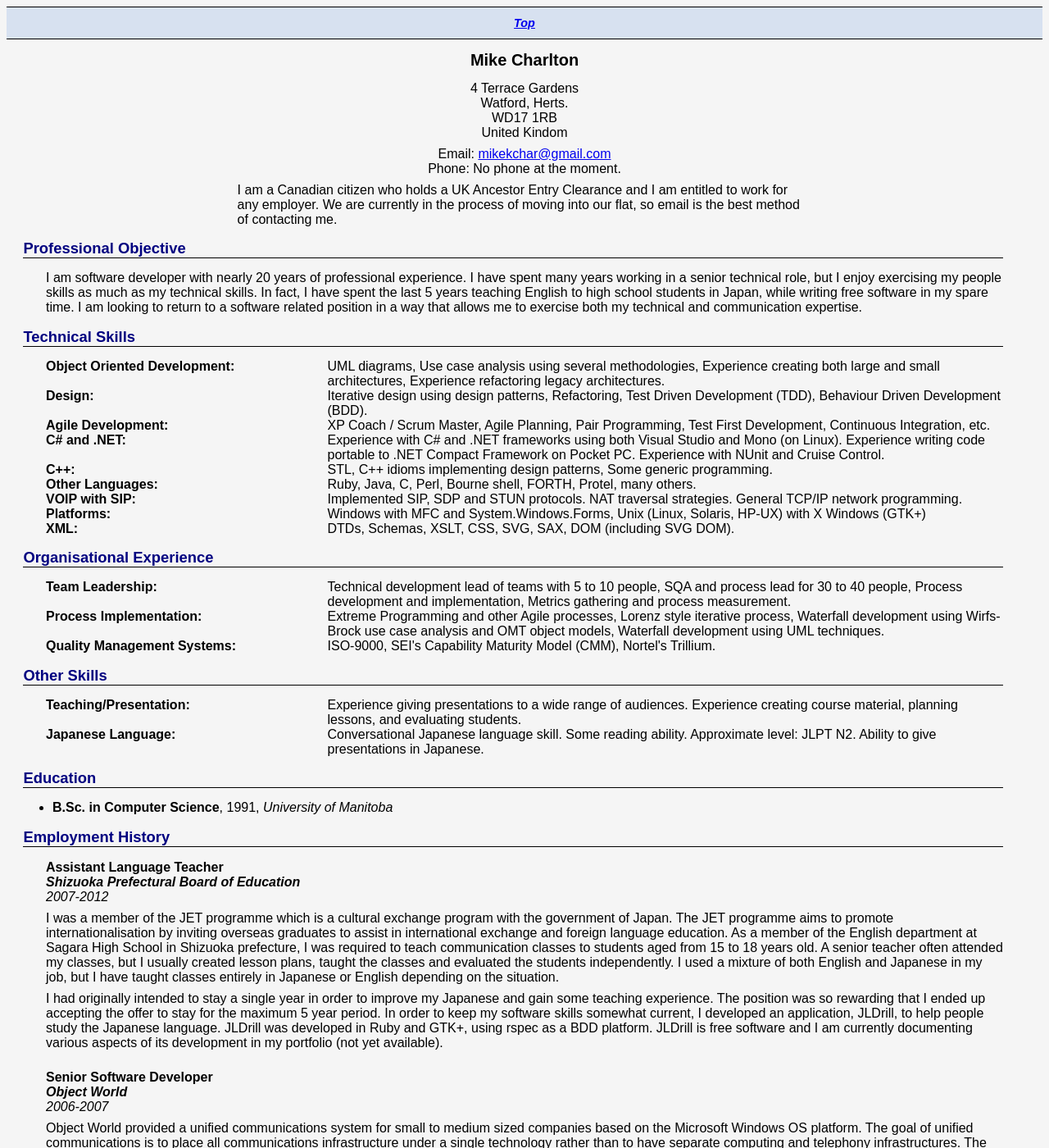
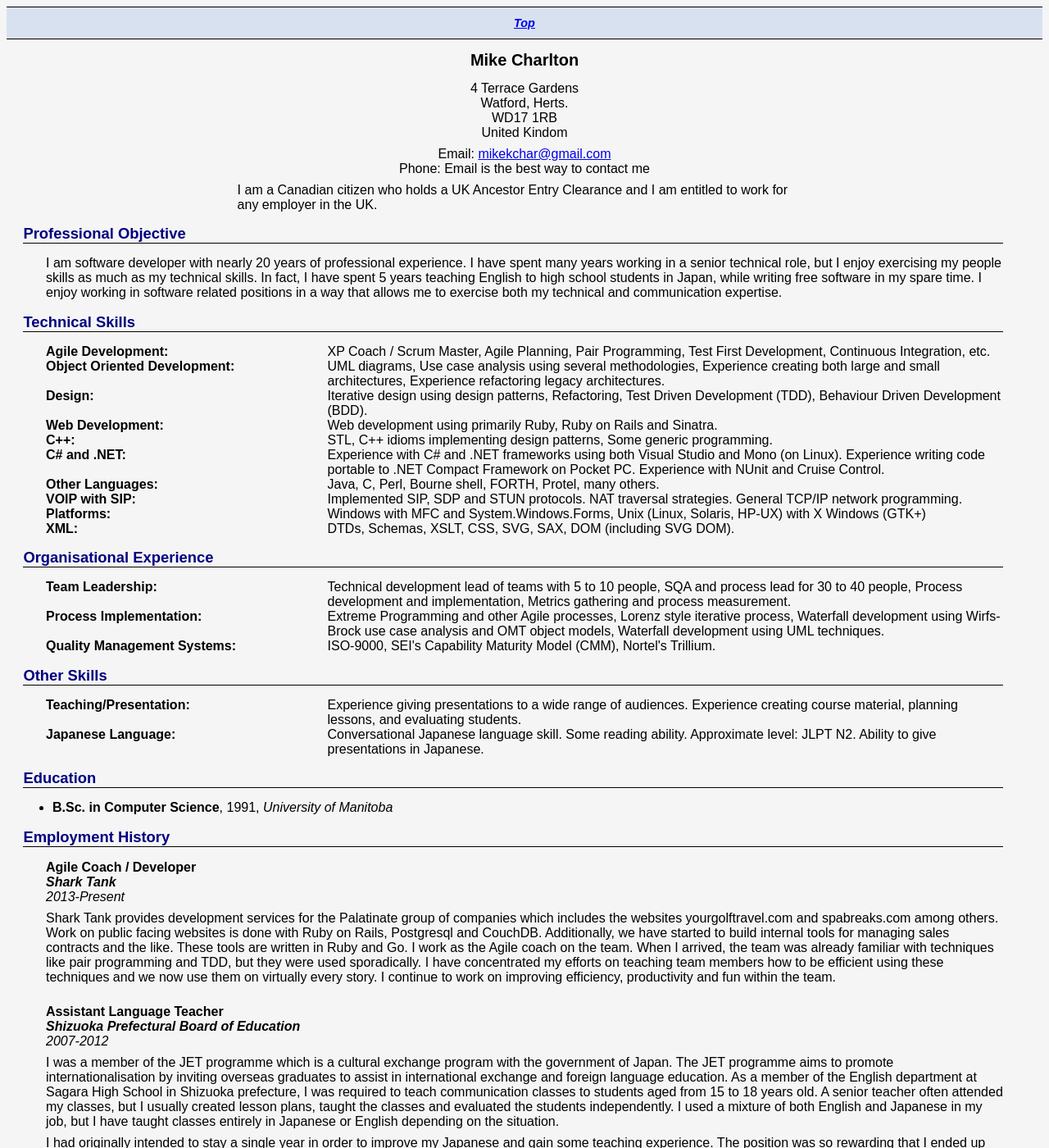
Before and after one commit to mikekchar/portfolio, a Jekyll site: the page built from _posts/2012-04-09-resume.html, in a window 1280 px wide and 1400 px high. Shown: the whole window at 82% size. Built offline with Jekyll 4.4.1, drawn with Linux system fonts in a browser that asks for light colours.

Commit message:
Update my employment status
* Update my employment status in the index
* Update my resume slightly
* Add a Gemfile to make installing Jekyll easier
* Fix a typo in AboutMe.md

```diff
--- /dev/null
+++ b/Gemfile
@@ -0,0 +1,3 @@
+source 'https://rubygems.org'
+
+gem 'jekyll'
--- a/_includes/TODO.html
+++ b/_includes/TODO.html
@@ -2,6 +2,8 @@
 <ul>
     <li>Post on planning</li>
     <li>Replace this TODO with a real plan</li>
+    <li>Post on "testing"</li>
+    <li>Igloo extension explanation</li>
     <li>Start a FAQ</li>
     <li>Add category navigation to the post pages</li>
     <li>Add category RSS</li>
--- a/_posts/2012-04-09-resume.html
+++ b/_posts/2012-04-09-resume.html
@@ -16,13 +16,11 @@ description: My r&eacute;sum&eacute;/CV
         </p>
         <p class="contact">
         Email: <a href="mailto:mikekchar@gmail.com"> mikekchar@gmail.com</a><br />
-        Phone: No phone at the moment.
+        Phone: Email is the best way to contact me
         </p>
         <p class="note">
         I am a Canadian citizen who holds a UK Ancestor Entry Clearance
-        and I am entitled to work for any employer.  We are currently in
-        the process of moving into our flat, so email is the best method
-        of contacting me.
+        and I am entitled to work for any employer in the UK.
         </p>
     </div>
 
@@ -32,10 +30,10 @@ description: My r&eacute;sum&eacute;/CV
         I am software developer with nearly 20 years of professional
         experience.  I have spent many years working in a senior
         technical role, but I enjoy exercising my people skills as
-        much as my technical skills.  In fact, I have spent the
-        last 5 years teaching English to high school students
+        much as my technical skills.  In fact, I have spent
+        5 years teaching English to high school students
         in Japan, while writing free software in my spare time.
-        I am looking to return to a software related position in
+        I enjoy working in software related positions in
         a way that allows me to exercise both my technical and
         communication expertise.
         </p>
@@ -44,6 +42,14 @@ description: My r&eacute;sum&eacute;/CV
     <div class=section>
         <h2>Technical Skills</h2>
         <div class="skills">
+            <div class="skill">
+                <span class="title">Agile Development: </span>
+                <span class="description">
+                    XP Coach / Scrum Master, Agile Planning, Pair Programming,
+                    Test First Development, Continuous Integration, etc.
+                </span>
+            </div>
+
             <div class="skill">
                 <span class="title">Object Oriented Development:</span>
                 <span class="description">
@@ -62,10 +68,19 @@ description: My r&eacute;sum&eacute;/CV
             </div>
 
             <div class="skill">
-                <span class="title">Agile Development: </span>
+                <span class="title">Web Development: </span>
                 <span class="description">
-                    XP Coach / Scrum Master, Agile Planning, Pair Programming,
-                    Test First Development, Continuous Integration, etc.
+                    Web development using primarily Ruby, Ruby on
+                    Rails and Sinatra.
+                </span>
+            </div>
+
+
+            <div class="skill">
+                <span class="title">C++: </span>
+                <span class="description">
+                    STL, C++ idioms implementing design patterns, Some generic
+                    programming.
                 </span>
             </div>
 
@@ -80,17 +95,9 @@ description: My r&eacute;sum&eacute;/CV
             </div>
 
             <div class="skill">
-                <span class="title">C++: </span>
-                <span class="description">
-                    STL, C++ idioms implementing design patterns, Some generic
-                    programming.
-                </span>
-            </div>
-
-            <div class="skill">
                 <span class="title">Other Languages:</span>
                 <span class="description">
-                    Ruby, Java, C, Perl, Bourne shell, FORTH, Protel, many others.
+                    Java, C, Perl, Bourne shell, FORTH, Protel, many others.
                 </span>
             </div>
 
@@ -186,6 +193,35 @@ description: My r&eacute;sum&eacute;/CV
     </div>
 
     <h2>Employment History</h2>
+
+    <div class="job">
+        <span class="title">Agile Coach / Developer</span><br />
+        <span class="employer">Shark Tank</span><br />
+        <span class="dates">2013-Present</span>
+
+        <div class="description">
+            <p>
+            Shark Tank provides development services for
+            the Palatinate group of companies which includes
+            the websites yourgolftravel.com and spabreaks.com
+            among others.  Work on public facing websites
+            is done with Ruby on Rails, Postgresql and CouchDB.
+            Additionally, we have started to build internal
+            tools for managing sales contracts and the like.
+            These tools are written in Ruby and Go.
+
+            I work as the Agile coach on the team.  When I
+            arrived, the team was already familiar with
+            techniques like pair programming and TDD, but
+            they were used sporadically.  I have concentrated
+            my efforts on teaching team members how to be
+            efficient using these techniques and we now
+            use them on virtually every story.  I continue
+            to work on improving efficiency, productivity and
+            fun within the team.
+            </p>
+        </div>
+    </div>
 
     <div class="job">
         <span class="title">Assistant Language Teacher</span><br />
```
Also changed, not shown: _posts/2012-10-30-AboutMe.md (+1 -1 lines), index.html (+4 -6 lines), 1 other file.
